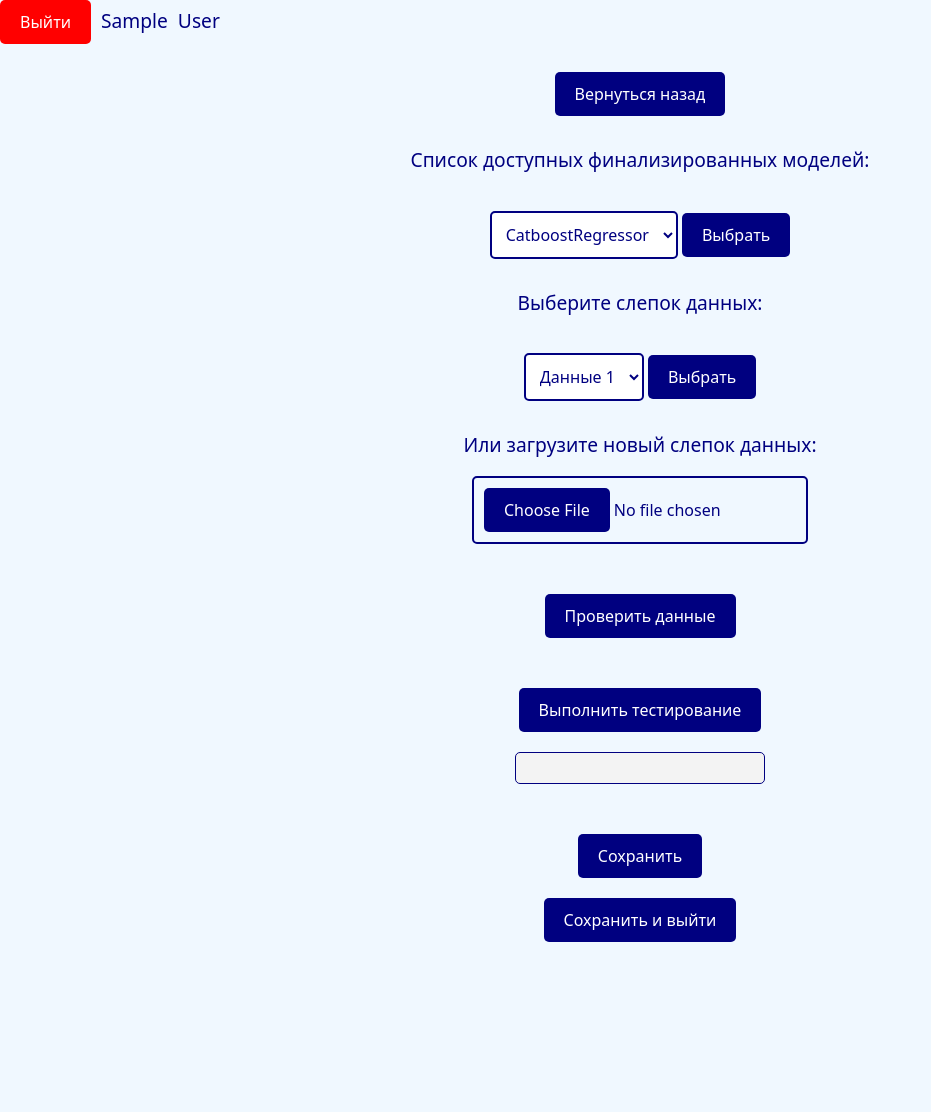
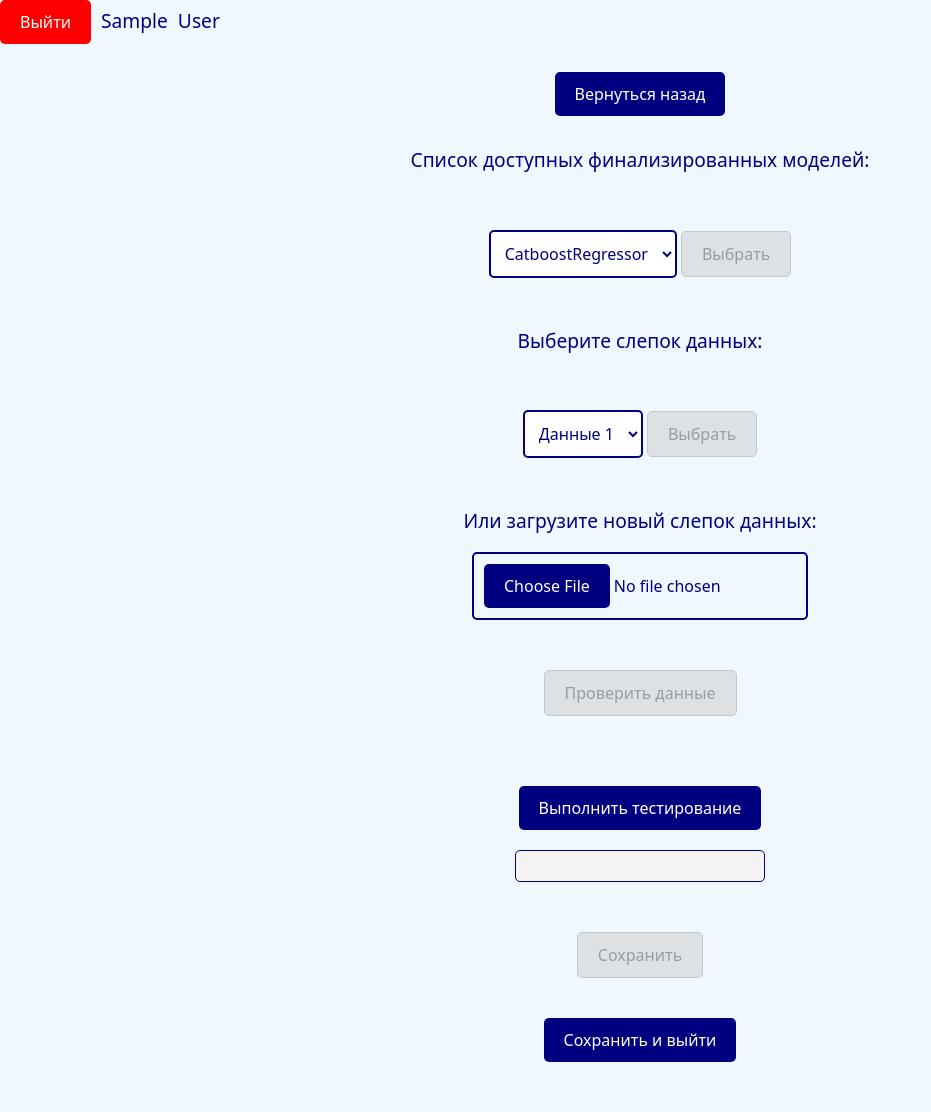
Before and after one commit to Flyer-DM/FlaskMLappPROTOTYPE, a Flask app: page /test_new_model in a window 1280 px wide. Shown: the whole page, without its empty margins (0-931 px from the left). Before the commit the page ends 942 px from the top, so only its background shows below. Run offline with Flask 3, Linux system fonts and the light colour scheme; the visitor is signed in with stand-in values (Sample User, id 1); parts of the project's set-up code (start-up, migrations or seed data) failed here and were passed over.

Commit message:
Добавлено новое отображение для кнопок, которые находятся в разработке

```diff
--- a/static/styles/test_new_model.css
+++ b/static/styles/test_new_model.css
@@ -87,3 +87,15 @@ h1 {
 #button-save{
     display: none;
 }
+
+input[type="submit"].dont_work {
+    background-color: #d3d3d3;
+    color: #616161;
+    border: 1px solid #a9a9a9;
+    cursor: not-allowed;
+    padding: 10px 20px;
+    border-radius: 5px;
+    margin-top: 20px;
+    margin-bottom: 20px;
+    opacity: 0.6;
+}
--- a/templates/model_for_use.html
+++ b/templates/model_for_use.html
@@ -27,7 +27,7 @@
         <select name="model">
                 <option>CatboostRegressor</option>
         </select>
-        <input type="submit" value="Выбрать">
+        <input type="submit" value="Выбрать" class="dont_work">
     </form>
 
     <p class="text-info-main">Список отобранных финализированных моделей:</p>
@@ -36,7 +36,7 @@
         <select name="model">
                 <option>CatboostRegressor</option>
         </select>
-        <input type="submit" value="Подтвердить">
+        <input type="submit" value="Подтвердить" class="dont_work">
     </form>
 
     <table id="metricsTable" class="metrics-table">
--- a/templates/new_model.html
+++ b/templates/new_model.html
@@ -214,7 +214,7 @@
             <p>Загрузить свой датасет (csv)</p>
             <form action="/upload-dataset" method="post" enctype="multipart/form-data">
                 <input type="file" name="file" accept=".csv"/>
-                <input type="submit" value="Проверить корректность данных">
+                <input type="submit" value="Проверить корректность данных" class="dont_work">
                 <input type="hidden" name="model" value="{{ model.id }}">
             </form>
             <h2>Или</h2>
--- a/templates/test_new_model.html
+++ b/templates/test_new_model.html
@@ -27,7 +27,7 @@
         <select name="model">
                 <option>CatboostRegressor</option>
         </select>
-        <input type="submit" value="Выбрать">
+        <input type="submit" value="Выбрать" class="dont_work">
     </form>
 
     <p class="text-info-main">Выберите слепок данных:</p>
@@ -38,12 +38,12 @@
                 <option>Данные 2</option>
                 <option>Данные 3</option>
         </select>
-        <input type="submit" value="Выбрать">
+        <input type="submit" value="Выбрать" class="dont_work">
     </form>
     <p class="text-info-main">Или загрузите новый слепок данных:</p>
     <input type="file" name="file" required/>
 
-    <input style="margin-top: 50px;" type="submit" value="Проверить данные">
+    <input style="margin-top: 50px;" type="submit" value="Проверить данные" class="dont_work">
 
     <input style="margin-top: 50px;" onclick="startTest()" type="submit" value="Выполнить тестирование">
 
@@ -51,7 +51,7 @@
         <div id="progress-bar" class="progress-bar">0%</div>
     </div>
 
-    <input style="margin-top: 50px;" type="submit" value="Сохранить">
+    <input style="margin-top: 50px;" type="submit" value="Сохранить" class="dont_work">
 
     <table id="metrics-table" class="metrics-table">
         <thead>
```
Also changed, not shown: static/styles/model_for_use.css (+12 -0 lines), static/styles/new_model.css (+12 -0 lines).
